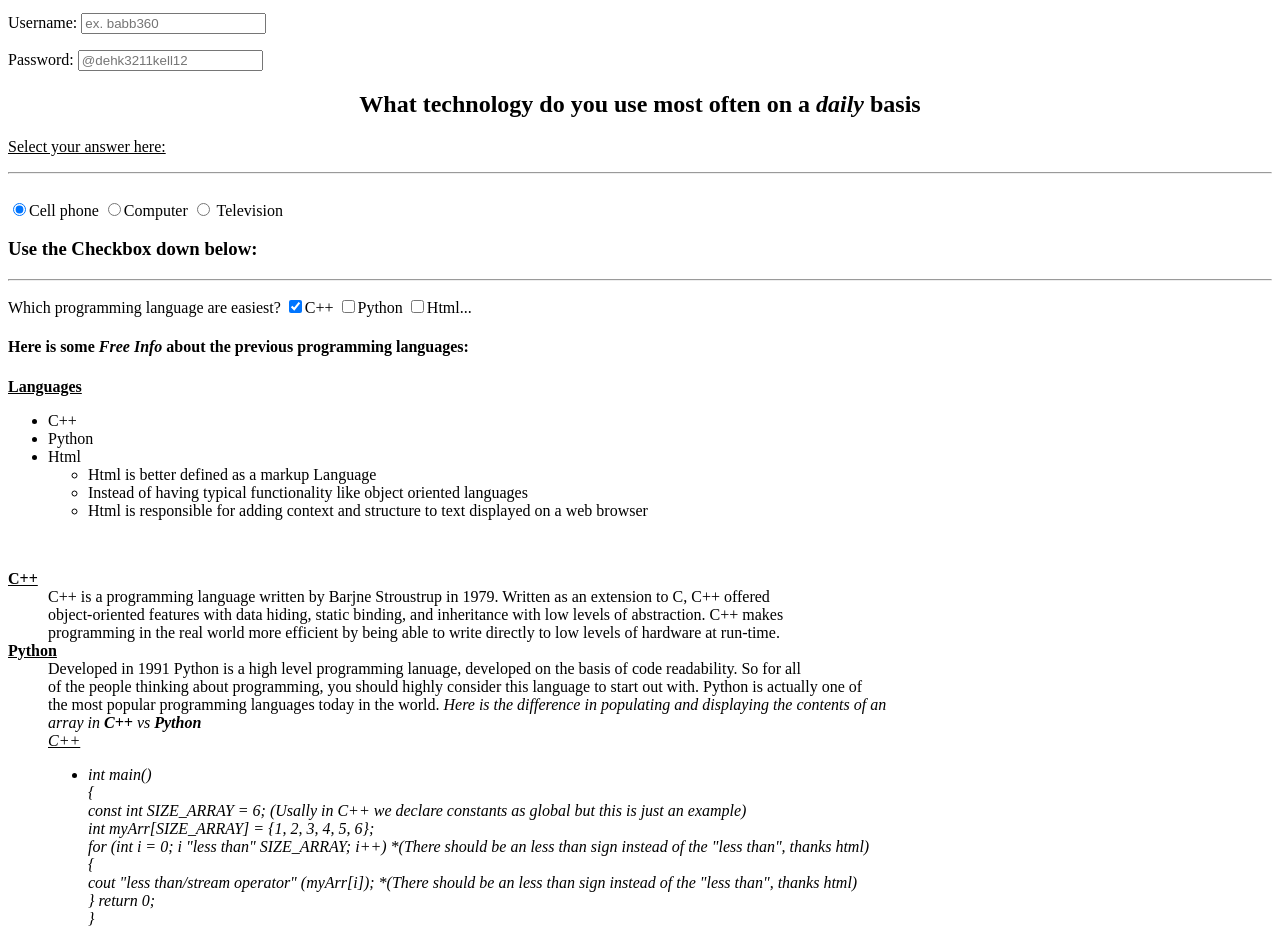
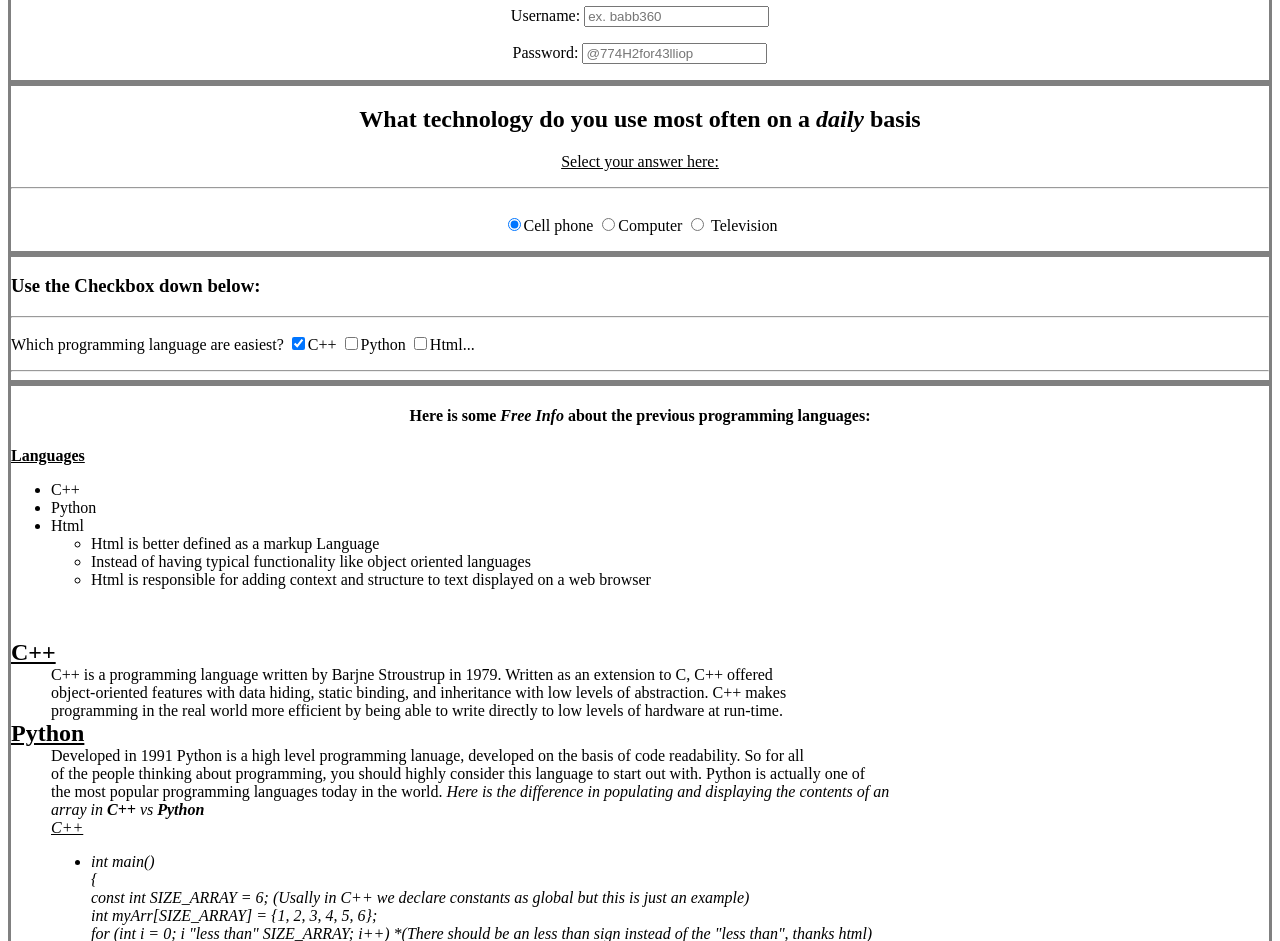
Before and after one commit to Babb2000/Mock-Web-Page-Form, a plain HTML site: page index.html in a window 1280 px wide. Shown: the part 85-1026 px from the top of the page. Drawn offline with Linux system fonts and the light colour scheme.

Commit message:
Update index.html
Added div tags to wrap around sections of the webpage, along with styling a few elements with CSS.

```diff
--- a/index.html
+++ b/index.html
@@ -7,20 +7,24 @@
     <meta name="viewport" content="width=device-width, initial-scale=1.0">
     <title>Document</title>
 </head>
+
 <body>
+<div class="center">
     <h1 id ="Login">Login Info</h1>
-    <form>
-      <hr />
+    <form class="center">
       <p>Username:
         <input type="text" name="username" maxlength="30" placeholder="ex. babb360"/>
       </p>
       <p>Password:
-        <input type="password" name="password" maxlength="30" placeholder="@dehk3211kell12"/>
+        <input type="password" name="password" maxlength="30" placeholder="@774H2for43lliop"/>
       </p>
     </form>
+  </div>
 
+
+  <div>
     <h2 id ="Tech">What technology do you use most often on a <em>daily</em> basis</h2>
-    <form>
+    <form class="center">
         <p><u>Select your answer here:</u>
         <hr />
         <br />
@@ -30,7 +34,9 @@
         <input type="radio" name="genre" value= "Television"/> Television
         </p>
     </form>
+  </div>
 
+  <div>
     <h3 id ="Language">Use the Checkbox down below:</h3>
     <form>
     <hr />
@@ -40,9 +46,12 @@
       <input type="checkbox" name="languages" value="Html"/>Html... <!--Learn how to add a small image directly beside a Checkbox without altering the form-->
       </p>
     </form>
+    <hr />
+  </div>
 
+  <div>
     <!--Using a list and nested lists to display information about a few programming language-->
-    <h4 id = "Info">Here is some <em>Free Info</em> about the previous programming languages: </h4>
+    <h4 id = "Info" class="center">Here is some <em>Free Info</em> about the previous programming languages: </h4>
     <p><strong><u>Languages</u></strong></p>
     <ul>
       <li>C++</li>
@@ -57,12 +66,12 @@
     </ul>
     <br />
     <dl>
-      <dt><strong><u>C++</u></strong></dt>
+      <dt class="larger"><strong><u>C++</u></strong></dt>
       <dd>C++ is a programming language written by Barjne Stroustrup in 1979. Written as an extension to C, C++ offered<br>
         object-oriented features with data hiding, static binding, and inheritance with low levels of abstraction. C++ makes<br>
         programming in the real world more efficient by being able to write directly to low levels of hardware at run-time.
       </dd>
-      <dt><strong><u>Python</u></strong></dt>
+      <dt class="larger"><strong><u>Python</u></strong></dt>
       <dd>Developed in 1991 Python is a high level programming lanuage, developed on the basis of code readability. So for all<br>
         of the people thinking about programming, you should highly consider this language to start out with. Python is actually one of<br>
         the most popular programming languages today in the world. <i>Here is the difference in populating and displaying the contents of an<br>
@@ -95,13 +104,16 @@
      <p><strong>Please let me know if I should try to write c++ and python code within a Html document again:</strong> </p>
      <textarea name="comments" cols ="10" rows="4">Bruh...</textarea>
     </form>
-    <dt><strong><u>Html</u></strong></dt>
+    <dt class="larger"><strong><u>Html</u></strong></dt>
     <dd>Finally Html is a Mark-up lanuage as previously stated which helps with the layout and structure of web pages. If <br>
     you have ever used a word document the navigation bar at the top allows you to edit everything on your word document. In<br>
     the same way Html lets you construct a certain <i>structure<i> and <i>layouut</i> to make your webpages more appealing. When<br>
     you start to use other programming languages in conjunction with html you can make web pages interactive(javascript) and even<br>
     create a database(SQL) to store large sets of data gathered on your webpage</dd>
     </dl>
+  </div>
+
+  <div>
     <h5>Before You leave!</h5>
     <form action="form.html">
     <p>Enter your email address below:
@@ -109,7 +121,9 @@
       <input type="submit" name="Subscribe" value ="Subcribe"/>
     </p>
     </form>
+  </div>
 
+  <div>
     <p>Quick navigation bar to jump through sections of this page:
     <hr />
     <ol>
@@ -119,8 +133,9 @@
       <li><a href="#Info">Info about programming languages</a></li>
     </ol>
     </p>
-    <hr />
+  </div>
 
+  <div>
     <h6><strong><u>Ok now this is the last thing</u></strong></h6>
     <form action="form.html">
         <p>Based on the <b>Html structure</b> of the page would you ever visit this webpage again?
@@ -131,5 +146,6 @@
         </select>
         </p>
     </form>
+  </div>
 </body>
 </html>
```
